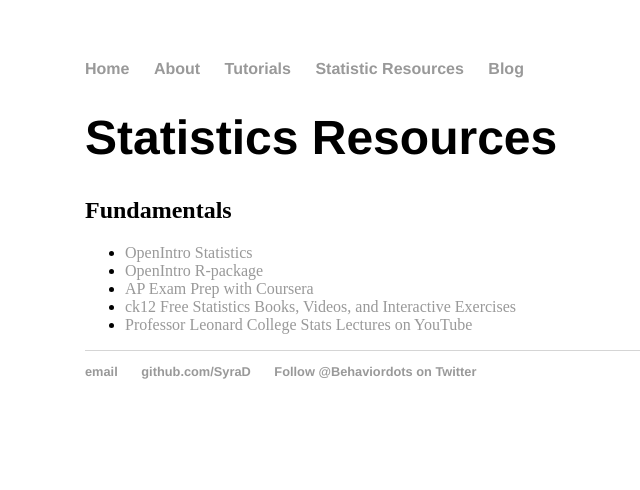
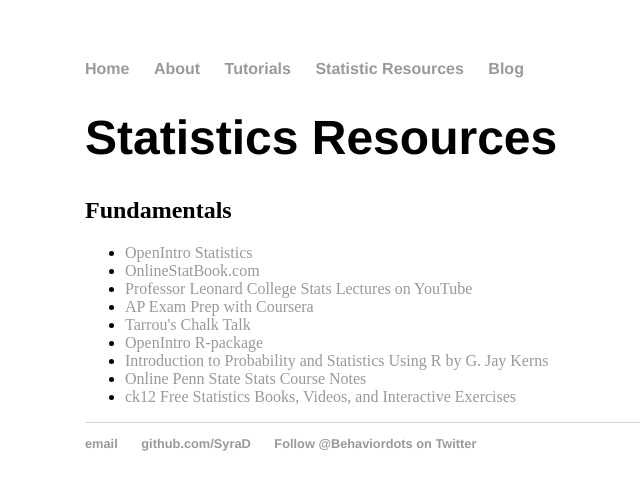
Before and after one commit to SyraD/SyraD.github.io, a Jekyll site: the page built from stat/index.html, in a window 1280 px wide. Shown: the top 490 px of the page, without its empty margins (107-747 px from the left). Built offline with Jekyll 4.4.1, drawn with Linux system fonts in a browser that asks for light colours.

Commit message:
adding chalktalk link

```diff
--- a/stat/index.html
+++ b/stat/index.html
@@ -12,8 +12,12 @@
 
 <ul>
   <li><a href="https://www.openintro.org/stat/index.php"> OpenIntro Statistics </a></li>
+  <li><a href="http://onlinestatbook.com"> OnlineStatBook.com </a></li>
+  <li><a href="https://www.youtube.com/watch?v=9FtHB7V14Fo&list=PL5102DFDC6790F3D0"> Professor Leonard College Stats Lectures on YouTube </a></li>
+  <li><a href="https://courses.edx.org/courses/TBRx/STATx/1T2015/"> AP Exam Prep with Coursera</a></li>
+  <li><a href="http://www.profrobbob.com/ap-statistics"> Tarrou's Chalk Talk </a></li>
   <li><a href="https://github.com/OpenIntroOrg/openintro-r-package"> OpenIntro R-package </a></li>
-  <li><a href="https://courses.edx.org/courses/TBRx/STATx/1T2015/"> AP Exam Prep with Coursera</a></li>
+  <li><a href="https://cran.r-project.org/web/packages/IPSUR/vignettes/IPSUR.pdf"> Introduction to Probability and Statistics Using R by G. Jay Kerns </a></li>
+  <li><a href="https://onlinecourses.science.psu.edu/stat200"> Online Penn State Stats Course Notes </a></li>
   <li><a href="http://www.ck12.org/statistics/"> ck12 Free Statistics Books, Videos, and Interactive Exercises </a></li>
-  <li><a href="https://www.youtube.com/watch?v=9FtHB7V14Fo&list=PL5102DFDC6790F3D0"> Professor Leonard College Stats Lectures on YouTube </a></li>
 </div>
```
